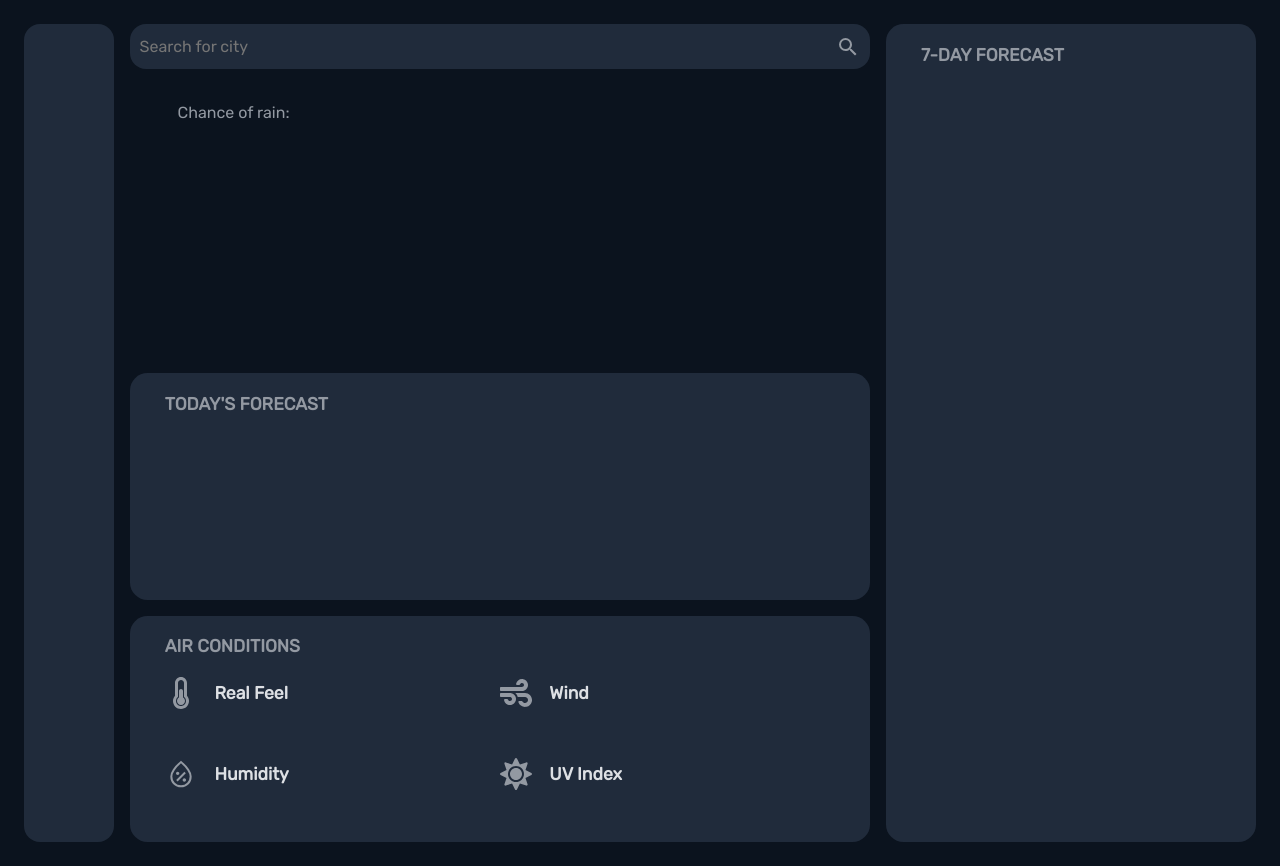
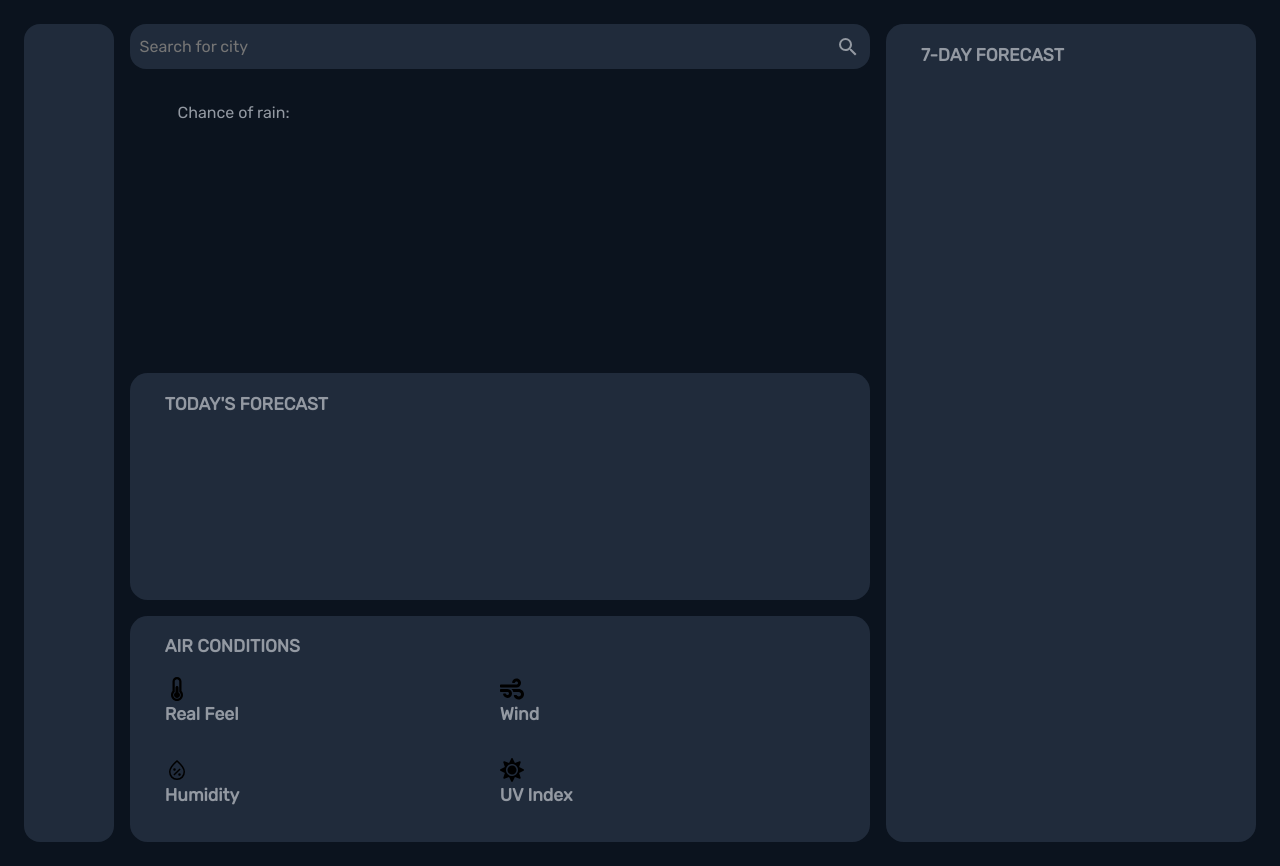
Before and after one commit to BookmanJunior/TOP-Weather-App, a website built with webpack: page dist/index.html in a window 1280 px wide. Built offline with nearby package versions, Linux system fonts and the light colour scheme; files whose address does not match are found by name.

Commit message:
Restructure air conditions section

```diff
--- a/dist/index.html
+++ b/dist/index.html
@@ -54,13 +54,12 @@
         </section>
         <section class="air-conditions">
           <p class="section-title text-dim">Air Conditions</p>
-          <div class="card-container text-bright">
-            <div class="real-feel-wrapper">
-              <div class="title-wrapper">
+          <div class="card-container">
+            <div class="real-feel-wrapper air-condition-wrapper">
               <svg
                 xmlns="http://www.w3.org/2000/svg"
-                  width="32"
-                  height="32"
+                width="24"
+                height="24"
                 viewBox="0 0 256 512"
                 aria-hidden="true"
               >
@@ -68,15 +67,15 @@
                   d="M192 384c0 35.346-28.654 64-64 64s-64-28.654-64-64c0-23.685 12.876-44.349 32-55.417V224c0-17.673 14.327-32 32-32s32 14.327 32 32v104.583c19.124 11.068 32 31.732 32 55.417zm32-84.653c19.912 22.563 32 52.194 32 84.653 0 70.696-57.303 128-128 128-.299 0-.609-.001-.909-.003C56.789 511.509-.357 453.636.002 383.333.166 351.135 12.225 321.755 32 299.347V96c0-53.019 42.981-96 96-96s96 42.981 96 96v203.347zM208 384c0-34.339-19.37-52.19-32-66.502V96c0-26.467-21.533-48-48-48S80 69.533 80 96v221.498c-12.732 14.428-31.825 32.1-31.999 66.08-.224 43.876 35.563 80.116 79.423 80.42L128 464c44.112 0 80-35.888 80-80z"
                 ></path>
               </svg>
-                <p>Real Feel</p>
+              <div class="real-feel info-wrapper">
+                <p class="air-condition-title text-dim">Real Feel</p>
               </div>
             </div>
-            <div class="wind-wrapper">
-              <div class="title-wrapper">
+            <div class="wind-wrapper air-condition-wrapper">
               <svg
                 xmlns="http://www.w3.org/2000/svg"
-                  width="32"
-                  height="32"
+                width="24"
+                height="24"
                 viewBox="0 0 512 512"
                 aria-hidden="true"
               >
@@ -84,15 +83,15 @@
                   d="M156.7 256H16c-8.8 0-16 7.2-16 16v32c0 8.8 7.2 16 16 16h142.2c15.9 0 30.8 10.9 33.4 26.6 3.3 20-12.1 37.4-31.6 37.4-14.1 0-26.1-9.2-30.4-21.9-2.1-6.3-8.6-10.1-15.2-10.1H81.6c-9.8 0-17.7 8.8-15.9 18.4 8.6 44.1 47.6 77.6 94.2 77.6 57.1 0 102.7-50.1 95.2-108.6C249 291 205.4 256 156.7 256zM16 224h336c59.7 0 106.8-54.8 93.8-116.7-7.6-36.2-36.9-65.5-73.1-73.1-55.4-11.6-105.1 24.9-114.9 75.5-1.9 9.6 6.1 18.3 15.8 18.3h32.8c6.7 0 13.1-3.8 15.2-10.1C325.9 105.2 337.9 96 352 96c19.4 0 34.9 17.4 31.6 37.4-2.6 15.7-17.4 26.6-33.4 26.6H16c-8.8 0-16 7.2-16 16v32c0 8.8 7.2 16 16 16zm384 32H243.7c19.3 16.6 33.2 38.8 39.8 64H400c26.5 0 48 21.5 48 48s-21.5 48-48 48c-17.9 0-33.3-9.9-41.6-24.4-2.9-5-8.7-7.6-14.5-7.6h-33.8c-10.9 0-19 10.8-15.3 21.1 17.8 50.6 70.5 84.8 129.4 72.3 41.2-8.7 75.1-41.6 84.7-82.7C526 321.5 470.5 256 400 256z"
                 ></path>
               </svg>
-                <p class="wind">Wind</p>
+              <div class="wind info-wrapper">
+                <p class="air-condition-title text-dim">Wind</p>
               </div>
             </div>
-            <div class="humidity-wrapper">
-              <div class="title-wrapper">
+            <div class="humidity-wrapper air-condition-wrapper">
               <svg
                 xmlns="http://www.w3.org/2000/svg"
-                  width="32"
-                  height="32"
+                width="24"
+                height="24"
                 viewBox="0 96 960 960"
                 aria-hidden="true"
               >
@@ -100,15 +99,15 @@
                   d="M580.118 806Q601 806 615.5 791.382q14.5-14.617 14.5-35.5Q630 735 615.382 720.5q-14.617-14.5-35.5-14.5Q559 706 544.5 720.618q-14.5 14.617-14.5 35.5Q530 777 544.618 791.5q14.617 14.5 35.5 14.5ZM378 800l246-246-42-42-246 246 42 42Zm2.118-194Q401 606 415.5 591.382q14.5-14.617 14.5-35.5Q430 535 415.382 520.5q-14.617-14.5-35.5-14.5Q359 506 344.5 520.618q-14.5 14.617-14.5 35.5Q330 577 344.618 591.5q14.617 14.5 35.5 14.5ZM480 976q-137 0-228.5-94T160 648q0-100 79.5-217.5T480 176q161 137 240.5 254.5T800 648q0 140-91.5 234T480 976Zm0-60q112 0 186-76.5t74-191.822Q740 569 673.5 468.5T480 256Q353 368 286.5 468.5T220 647.678Q220 763 294 839.5T480 916Zm0-340Z"
                 />
               </svg>
-                <p class="humidity">Humidity</p>
+              <div class="humidity info-wrapper">
+                <p class="air-condition-title text-dim">Humidity</p>
               </div>
             </div>
-            <div class="uv-wrapper">
-              <div class="title-wrapper">
+            <div class="uv-wrapper air-condition-wrapper">
               <svg
                 xmlns="http://www.w3.org/2000/svg"
-                  width="32"
-                  height="32"
+                width="24"
+                height="24"
                 viewBox="0 0 512 512"
                 aria-hidden="true"
               >
@@ -116,7 +115,8 @@
                   d="M256 160c-52.9 0-96 43.1-96 96s43.1 96 96 96 96-43.1 96-96-43.1-96-96-96zm246.4 80.5l-94.7-47.3 33.5-100.4c4.5-13.6-8.4-26.5-21.9-21.9l-100.4 33.5-47.4-94.8c-6.4-12.8-24.6-12.8-31 0l-47.3 94.7L92.7 70.8c-13.6-4.5-26.5 8.4-21.9 21.9l33.5 100.4-94.7 47.4c-12.8 6.4-12.8 24.6 0 31l94.7 47.3-33.5 100.5c-4.5 13.6 8.4 26.5 21.9 21.9l100.4-33.5 47.3 94.7c6.4 12.8 24.6 12.8 31 0l47.3-94.7 100.4 33.5c13.6 4.5 26.5-8.4 21.9-21.9l-33.5-100.4 94.7-47.3c13-6.5 13-24.7.2-31.1zm-155.9 106c-49.9 49.9-131.1 49.9-181 0-49.9-49.9-49.9-131.1 0-181 49.9-49.9 131.1-49.9 181 0 49.9 49.9 49.9 131.1 0 181z"
                 ></path>
               </svg>
-                <p class="uv-index">UV Index</p>
+              <div class="uv-index info-wrapper">
+                <p class="air-condition-title text-dim">UV Index</p>
               </div>
             </div>
           </div>
```
Lines whose indentation alone changed are shown as unchanged.
